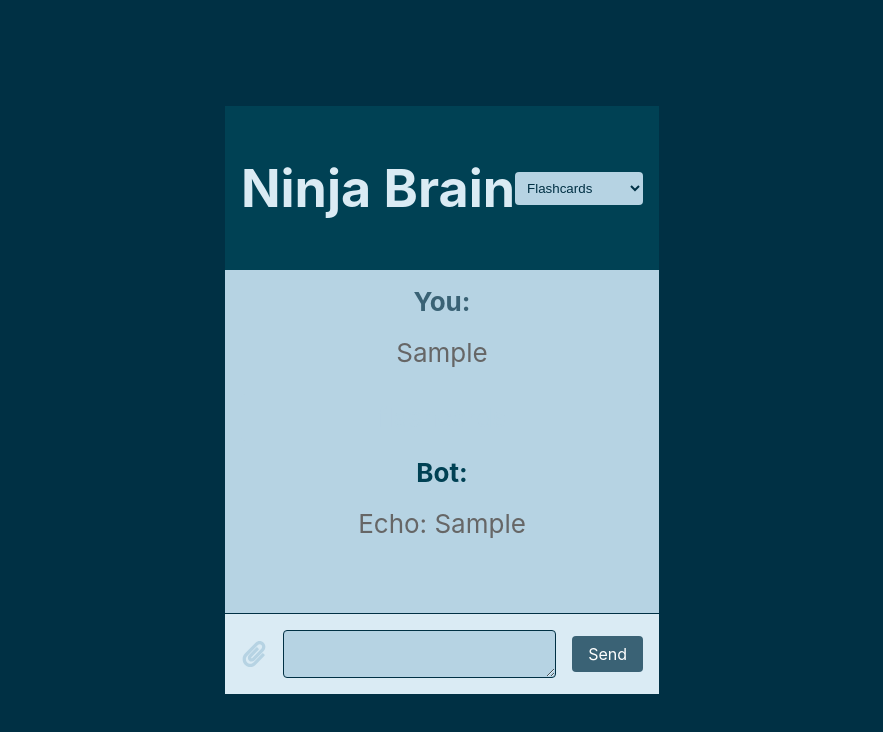
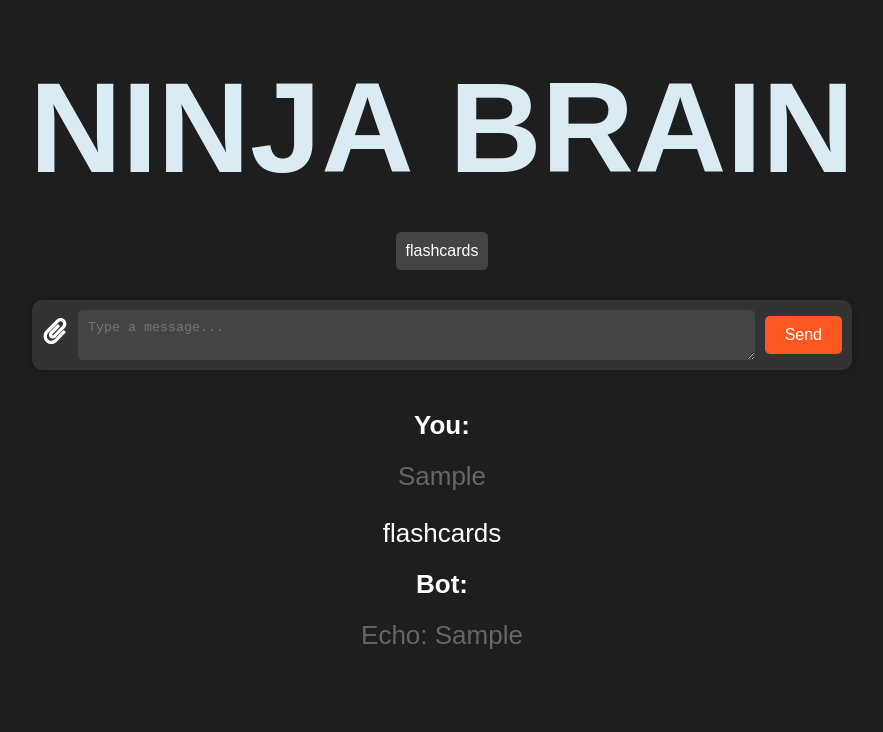
Before and after one commit to Luthiraa/IgnitionHacks2024, a React (Create React App) app in the folder frontend/ignition-hacks/: page /home in a window 1280 px wide. Both pictures are taken after typing "Sample" into the empty fields and a click on the button "Send". Shown: the top 732 px of the page, without its empty margins (198-1081 px from the left). Built offline with nearby package versions, Linux system fonts and the light colour scheme.

Commit message:
added ninja home component

```diff
--- a/frontend/ignition-hacks/src/components/Home.css
+++ b/frontend/ignition-hacks/src/components/Home.css
@@ -1,115 +1,189 @@
+.app {
+  display: flex;
+  flex-direction: column;
+  height: 100vh;
+  width: 100vw;
+  background-color: #1e1e1e;
+  color: #ffffff;
+  font-family: Arial, sans-serif;
+  overflow: hidden; /* Prevent extra scrollbars */
+  align-items: center;
+  justify-content: center;
+  position: relative;
+}
+=======
+>>>>>>> 63b75fc37cae83c317eb4d2b2e7a7e20b1787f0a:frontend/ignition-hacks/src/components/Home.css
 
 .header {
-  background-color: #004154; /* Dark header */
-  color: #DAEBF4; /* Light text */
-  padding: 1rem;
-  display: flex;
-  justify-content: space-between;
-  align-items: center;
+  text-align: center;
+  margin-bottom: 20px;
+  color: #DAEBF4; /* Set text color */
 }
 
-.dropdown {
-  padding: 0.5rem;
+.dropdownContainer {
+  position: relative;
+  display: inline-block;
+}
+
+.dropdownButton {
+  padding: 10px;
+  background-color: #444444;
+  color: #ffffff;
   border: none;
-  border-radius: 4px;
-  background-color: #B6D3E3; /* Light blue */
-  color: #003044; /* Dark text color */
+  border-radius: 5px;
+  cursor: pointer;
+  transition: background-color 0.3s ease;
+  font-size: 16px;
+  margin-bottom: 10px;
+}
+
+.dropdownButton:hover {
+  background-color: #555555;
+}
+
+.dropdownMenu {
+  position: absolute;
+  top: 100%; /* Positioned directly below the button */
+  left: 0;
+  display: flex;
+  flex-direction: row;
+  background-color: #444444;
+  border-radius: 5px;
+  overflow: hidden;
+  width: max-content;
+  animation: slideOut 0.3s ease-out;
+  white-space: nowrap;
+}
+
+.dropdownMenu.closed {
+  display: none;
+}
+
+.dropdownItem {
+  padding: 10px;
+  background-color: #444444;
+  border: none;
+  color: #ffffff;
+  text-align: left;
+  cursor: pointer;
+  transition: background-color 0.3s ease;
+  white-space: nowrap;
+}
+
+.dropdownItem:hover {
+  background-color: #555555;
+}
+
+.dropdownItem + .dropdownItem {
+  margin-left: 5px; /* Space between items */
+}
+
+.chatContainer {
+  display: flex;
+  flex-direction: column;
+  align-items: center;
+  width: 100%;
+  max-width: 800px;
+  padding: 20px;
+}
+
+.inputBar {
+  display: flex;
+  align-items: center;
+  width: 100%;
+  max-width: 800px;
+  background-color: #333333;
+  padding: 10px;
+  border-radius: 10px;
+  box-shadow: 0 0 10px rgba(0, 0, 0, 0.3);
+  margin-bottom: 20px;
+  position: relative;
+}
+
+.textArea {
+  flex: 1;
+  padding: 10px;
+  margin-right: 10px;
+  background-color: #444444;
+  color: #ffffff;
+  border: none;
+  border-radius: 5px;
+  transition: height 0.3s ease; /* Smooth transition for height */
+}
+
+.textArea.withImage {
+  height: 80px; /* Adjust height when image is present */
+}
+
+.uploadButton {
+  margin-right: 10px;
+  cursor: pointer;
+}
+
+.imageInput {
+  visibility: hidden;
+  position: absolute;
+}
+
+.imagePreviewInput {
+  max-width: 60px;
+  max-height: 60px;
+  border-radius: 5px;
+  margin-right: 10px;
+}
+
+.sendButton {
+  padding: 10px 20px;
+  background-color: #ff5722;
+  color: #ffffff;
+  border: none;
+  border-radius: 5px;
+  cursor: pointer;
 }
 
 .chatBox {
-  flex: 1;
+  width: 100%;
+  max-height: calc(100vh - 200px); /* Adjust height to ensure space for header and input bar */
+  padding: 20px;
   overflow-y: auto;
-  padding: 1rem;
-  background-color: #B6D3E3; /* Light blue background */
+  display: flex;
+  flex-direction: column;
 }
 
 .message {
-  margin-bottom: 1rem;
+  margin-bottom: 20px;
 }
 
 .user, .bot {
   font-weight: bold;
 }
 
-.user {
-  color: #3A6275; /* User color */
+.imagePreview {
+  max-width: 150px;
+  max-height: 150px;
+  margin-top: 10px;
+  border-radius: 5px;
+  animation: fadeIn 0.5s ease;
 }
 
-.bot {
-  color: #004154; /* Bot color */
+
+/* Keyframe animations */
+@keyframes fadeIn {
+  from {
+    opacity: 0;
+  }
+  to {
+    opacity: 1;
+  }
 }
 
-.imagePreview {
-  max-width: 200px;
-  max-height: 200px;
-  display: block;
+@keyframes slideOut {
+  from {
+    transform: translateX(-100%);
+    opacity: 0;
+  }
+  to {
+    transform: translateX(0);
+    opacity: 1;
+  }
 }
-
-.inputBar {
-  display: flex;
-  align-items: center;
-  padding: 1rem;
-  background-color: #DAEBF4; /* Light background */
-  border-top: 1px solid #003044; /* Dark border */
-}
-
-.textArea {
-  flex: 1;
-  margin-right: 1rem;
-  padding: 0.5rem;
-  border: 1px solid #003044;
-  border-radius: 4px;
-  background-color: #B6D3E3; /* Light blue background */
-}
-
-.imageInput {
-  display: none;
-}
-
-.imagePreviewInput {
-  max-height: 100px;
-  margin-right: 1rem;
-}
-
-.uploadButton {
-  display: flex;
-  align-items: center;
-  margin-right: 1rem;
-  cursor: pointer;
-}
-
-.sendButton {
-  padding: 0.5rem 1rem;
-  background-color: #3A6275; /* User color */
-  color: white;
-  border: none;
-  border-radius: 4px;
-  cursor: pointer;
-}
-
-.sendButton:hover {
-  background-color: #004154; /* Darker shade on hover */
-}
-
-.termType {
-  margin-top: 0.5rem;
-  padding: 0.5rem;
-  border-radius: 4px;
-}
-
-.flashcards {
-  background-color: #B6D3E3; /* Light blue for flashcards */
-}
-
-.long-answer {
-  background-color: #DAEBF4; /* Light background for long answer */
-}
-
-.short-answer {
-  background-color: #B6D3E3; /* Light blue for short answer */
-}
-
-.multiple-choice {
-  background-color: #3A6275; /* Dark blue for multiple choice */
-  color: #DAEBF4; /* Light text color */
-}
--- a/frontend/ignition-hacks/src/components/Home.jsx
+++ b/frontend/ignition-hacks/src/components/Home.jsx
@@ -1,12 +1,64 @@
-import React, { useState } from "react";
+import React, { useState, useEffect } from "react";
+import { FaPaperclip } from "react-icons/fa";
 import "./Home.css";
-import { FaPaperclip } from "react-icons/fa";
 
 const Home = () => {
   const [messages, setMessages] = useState([]);
   const [input, setInput] = useState("");
   const [image, setImage] = useState(null);
   const [selectedTerm, setSelectedTerm] = useState("flashcards");
+  const [dropdownOpen, setDropdownOpen] = useState(false);
+
+  useEffect(() => {
+    const text = "NINJA BRAIN";
+    const container = document.getElementById("animatedText");
+
+    // Clear any existing content in the container
+    container.innerHTML = "";
+
+    // Create spans for each letter
+    text.split("").forEach(char => {
+      const span = document.createElement("span");
+      span.className = "letter";
+      span.innerHTML = char === " " ? "&nbsp;" : char;
+      container.appendChild(span);
+    });
+
+    const letters = document.querySelectorAll(".letter");
+    const totalLetters = letters.length;
+    const delayIncrement = 100;
+
+    function easeInOutQuart(t) {
+      return t < 0.5 ? 8 * t * t * t * t : 1 - 8 * (--t) * t * t * t;
+    }
+
+    function animateLetters() {
+      letters.forEach((letter, index) => {
+        const delay = index * delayIncrement;
+        setTimeout(() => {
+          letter.style.opacity = 1;
+          letter.style.transform = "translateY(0)";
+        }, delay);
+      });
+    }
+
+    function resetLetters() {
+      letters.forEach(letter => {
+        letter.style.opacity = 0;
+        letter.style.transform = "translateY(0)";
+      });
+    }
+
+    function loopAnimation() {
+      resetLetters();
+      setTimeout(animateLetters, 500); // Add a small delay before restarting the animation
+    }
+
+    animateLetters();
+    const intervalId = setInterval(loopAnimation, (totalLetters - 1) * delayIncrement + 2000); // Adjust the interval time as needed
+
+    return () => clearInterval(intervalId); // Cleanup interval on component unmount
+  }, []);
 
   const handleSendMessage = () => {
     if (input.trim() === "" && !image) return;
@@ -43,32 +95,32 @@ const Home = () => {
     }
   };
 
-  const handleTermChange = (e) => {
-    setSelectedTerm(e.target.value);
+  const handleTermChange = (term) => {
+    setSelectedTerm(term);
+    setDropdownOpen(false); // Close dropdown when an option is selected
+  };
+
+  const toggleDropdown = () => {
+    setDropdownOpen(!dropdownOpen);
   };
 
   return (
     <div className="app">
       <header className="header">
-        <h1>Ninja Brain</h1>
-        <select value={selectedTerm} onChange={handleTermChange} className="dropdown">
-          <option value="flashcards">Flashcards</option>
-          <option value="long-answer">Long Answer</option>
-          <option value="short-answer">Short Answer</option>
-          <option value="multiple-choice">Multiple Choice</option>
-        </select>
+        <div id="animatedText" className="animated-text"></div>
+        <div className="dropdownContainer">
+          <button onClick={toggleDropdown} className={`dropdownButton ${dropdownOpen ? 'open' : ''}`}>
+            {selectedTerm}
+          </button>
+          <div className={`dropdownMenu ${dropdownOpen ? 'open' : 'closed'}`}>
+            <button onClick={() => handleTermChange("Flashcards")} className="dropdownItem">Flashcards</button>
+            <button onClick={() => handleTermChange("Long Answer")} className="dropdownItem">Long Answer</button>
+            <button onClick={() => handleTermChange("Short Answer")} className="dropdownItem">Short Answer</button>
+            <button onClick={() => handleTermChange("Multiple Choice")} className="dropdownItem">Multiple Choice</button>
+          </div>
+        </div>
       </header>
-      <div className="chatBox">
-        {messages.map((msg, index) => (
-          <div key={index} className="message">
-            {msg.sender === "bot" && <div className="bot">Bot: </div>}
-            {msg.sender === "user" && <div className="user">You: </div>}
-            {msg.content && <p>{msg.content}</p>}
-            {msg.image && <img src={msg.image} alt="Preview" className="imagePreview" />}
-            <div className={`termType ${msg.termType}`}>{msg.termType}</div>
-          </div>
-        ))}
-      </div>
+      <div className="chatContainer">
         <div className="inputBar">
           <label htmlFor="file-upload" className="uploadButton">
             <FaPaperclip />
@@ -83,13 +135,26 @@ const Home = () => {
           <textarea
             value={input}
             onChange={handleInputChange}
-          className="textArea"
+            className={`textArea ${image ? 'withImage' : ''}`}
+            placeholder="Type a message..."
           />
           {image && <img src={URL.createObjectURL(image)} alt="Preview" className="imagePreviewInput" />}
           <button onClick={handleSendMessage} className="sendButton">
             Send
           </button>
         </div>
+        <div className="chatBox">
+          {messages.map((msg, index) => (
+            <div key={index} className="message">
+              {msg.sender === "bot" && <div className="bot">Bot: </div>}
+              {msg.sender === "user" && <div className="user">You: </div>}
+              {msg.content && <p>{msg.content}</p>}
+              {msg.image && <img src={msg.image} alt="Preview" className="imagePreview" />}
+              <div className={`termType ${msg.termType}`}>{msg.termType}</div>
+            </div>
+          ))}
+        </div>
+      </div>
     </div>
   );
 };
```
Lines whose indentation alone changed are shown as unchanged.
